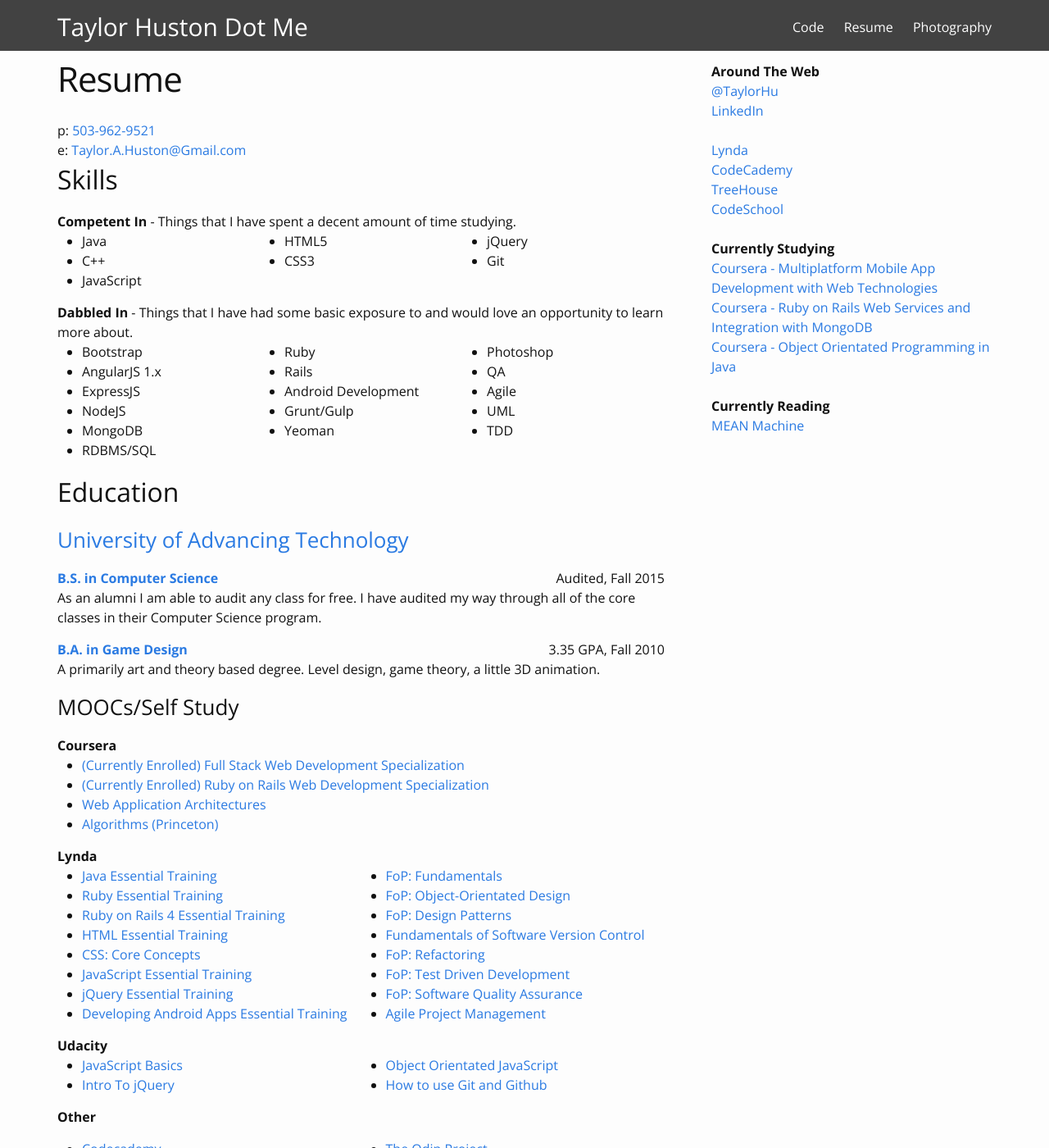
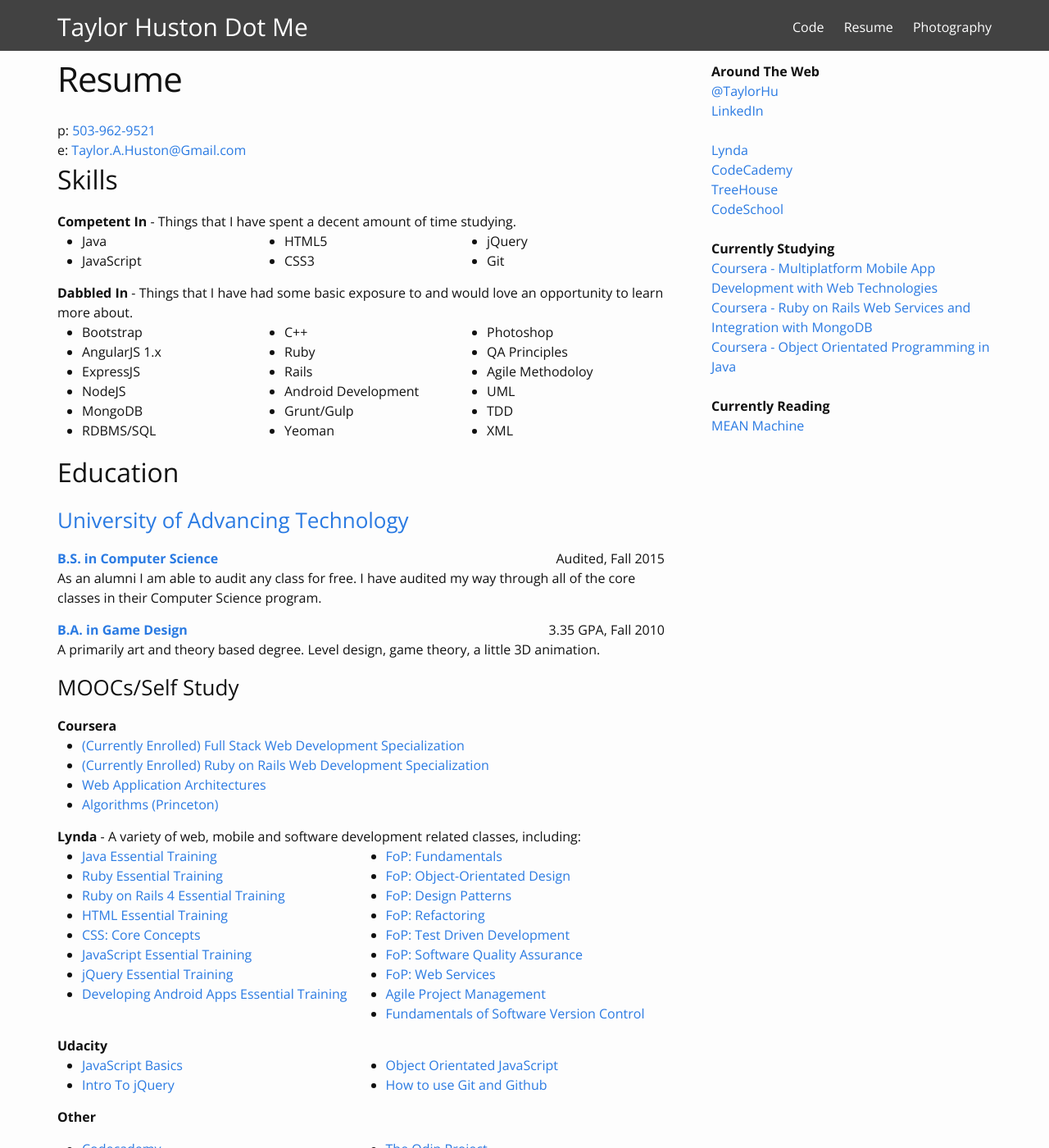
Before and after one commit to TaylorHuston/taylorhuston.github.io, a Jekyll site: the page built from resume.html, in a window 1280 px wide and 1400 px high. Shown: the whole window at 82% size. Built offline with Jekyll 4.4.1, drawn with Linux system fonts in a browser that asks for light colours; some web fonts are replaced.

Commit message:
Update Resume

```diff
--- a/resume.html
+++ b/resume.html
@@ -18,7 +18,7 @@
   <div class="skills">
     <ul>
       <li>Java</li>
-      <li>C++</li>
+
       <li>JavaScript</li>
     </ul>
     <ul>
@@ -43,6 +43,7 @@
       <li>RDBMS/SQL</li>
     </ul>
     <ul>
+      <li>C++</li>
       <li>Ruby</li>
       <li>Rails</li>
       <li>Android Development</li>
@@ -51,10 +52,11 @@
     </ul>
     <ul>
       <li>Photoshop</li>
-      <li>QA</li>
-      <li>Agile</li>
+      <li>QA Principles</li>
+      <li>Agile Methodoloy</li>
       <li>UML</li>
       <li>TDD</li>
+      <li>XML</li>
     </ul>
   </div>
 </div>
@@ -91,7 +93,7 @@
 
   </div>
 
-  <strong>Lynda</strong>
+  <strong>Lynda</strong> - A variety of web, mobile and software development related classes, including:
 
   <div class="mooc">
     <ul>
@@ -120,15 +122,17 @@
       </li>
       <li><a href="http://www.lynda.com/AllCertificates/User/1103034" target="_blank">FoP: Design Patterns</a>
       </li>
-      <li><a href="http://www.lynda.com/AllCertificates/User/1103034" target="_blank">Fundamentals of Software Version Control</a>
-      </li>
       <li><a href="http://www.lynda.com/AllCertificates/User/1103034" target="_blank">FoP: Refactoring</a>
       </li>
       <li><a href="http://www.lynda.com/AllCertificates/User/1103034" target="_blank">FoP: Test Driven Development</a>
       </li>
       <li><a href="http://www.lynda.com/AllCertificates/User/1103034" target="_blank">FoP: Software Quality Assurance</a>
       </li>
+      <li><a href="http://www.lynda.com/AllCertificates/User/1103034" target="_blank">FoP: Web Services</a>
+      </li>
       <li><a href="http://www.lynda.com/AllCertificates/User/1103034" target="_blank">Agile Project Management</a>
+      </li>
+      <li><a href="http://www.lynda.com/AllCertificates/User/1103034" target="_blank">Fundamentals of Software Version Control</a>
       </li>
     </ul>
 
```
